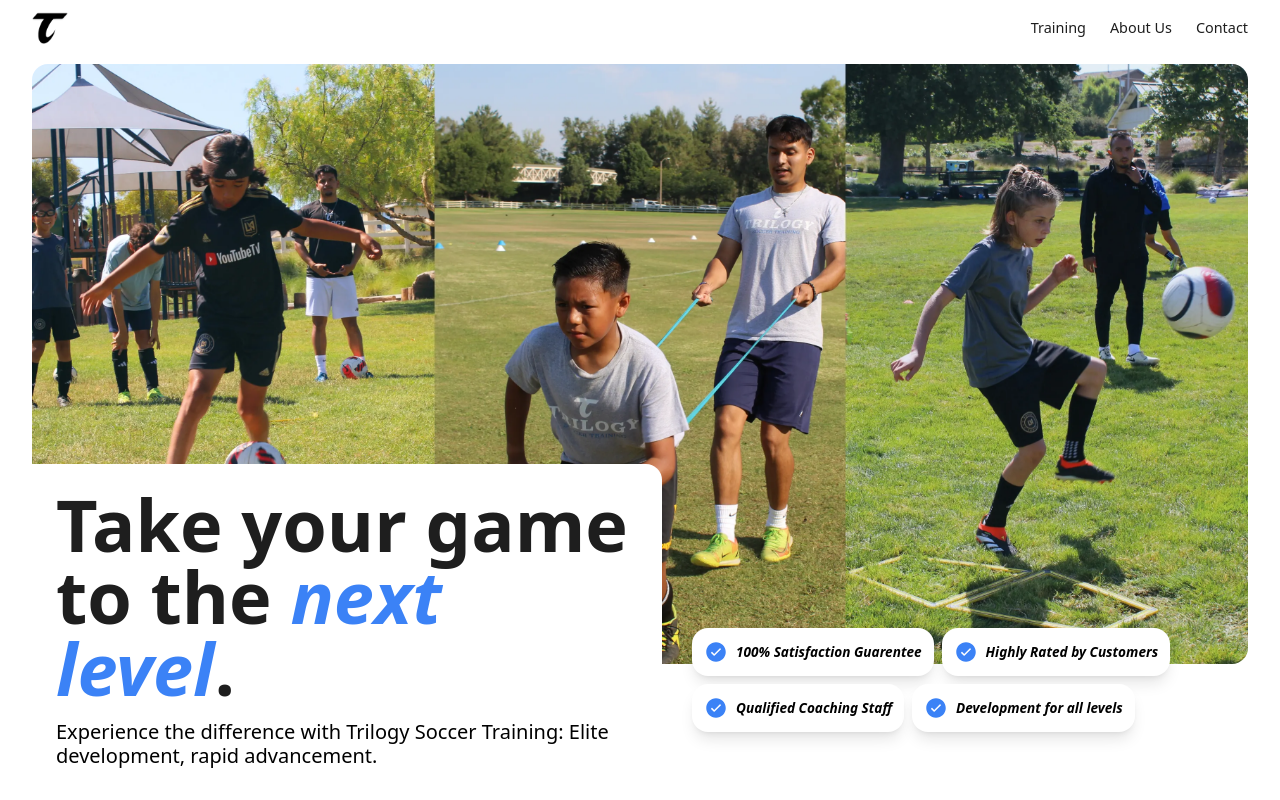
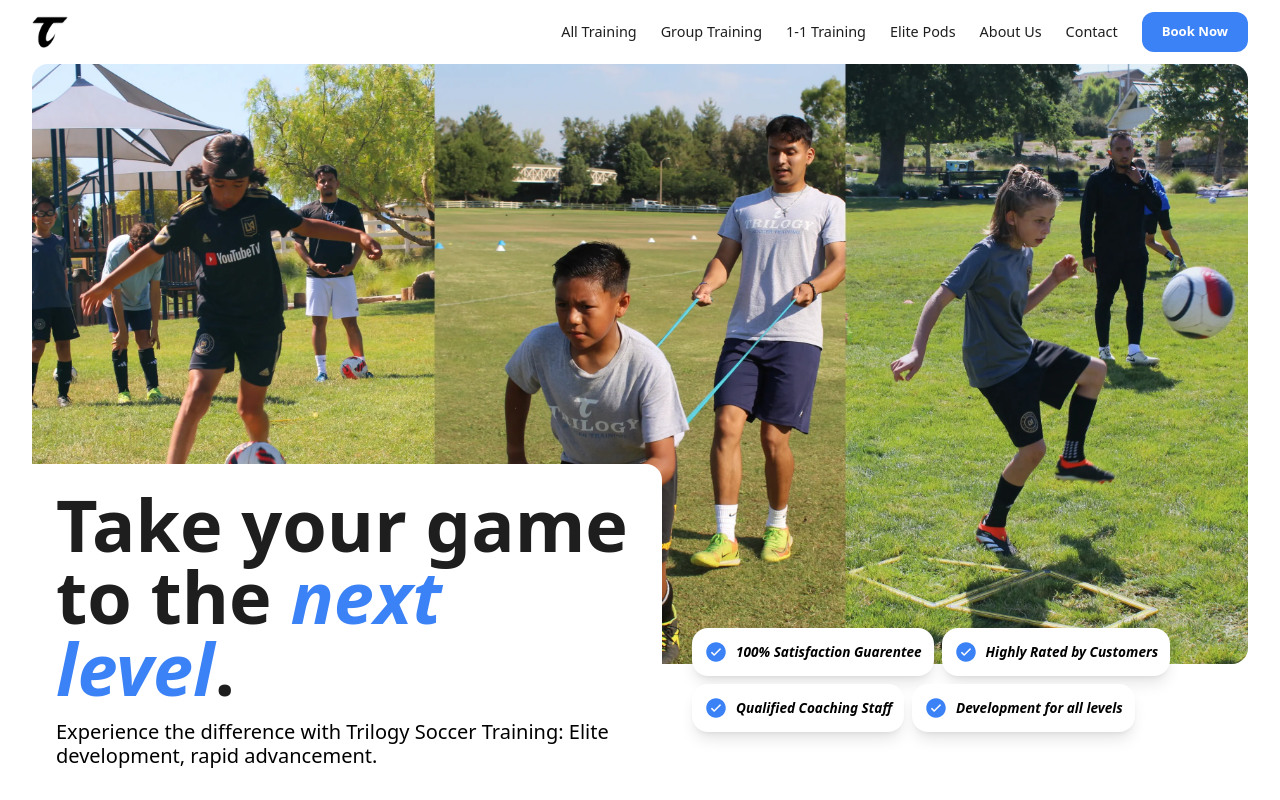
Before and after one commit to fperezfrancisco/trilogy-website-v3, a React (Vite) app: page / in a window 1280 px wide. Shown: the top 800 px of the page. Built offline with nearby package versions, Linux system fonts and the light colour scheme.

Commit message:
updated nav bar

```diff
--- a/src/components/nav/Header.jsx
+++ b/src/components/nav/Header.jsx
@@ -1,4 +1,4 @@
-import React, { useState } from "react";
+import { useEffect, useState } from "react";
 import trilogyLogo from "../../assets/logos/trilogy-t-logo.png";
 import { Link } from "react-router-dom";
 import NavList from "./NavList";
@@ -7,47 +7,122 @@ import { HiX } from "react-icons/hi";
 
 function Header() {
   const navBarList = [
-    { itemTitle: "Training", link: "/training" },
+    { itemTitle: "All Training", link: "/training" },
+    { itemTitle: "Group Training", link: "/opengroups" },
+    { itemTitle: "1-1 Training", link: "/elitementorship" },
+    { itemTitle: "Elite Pods", link: "/elitepods" },
     { itemTitle: "About Us", link: "/about" },
     { itemTitle: "Contact", link: "/contact" },
   ];
+  const bookNowUrl = "https://trilogysoccer.setmore.com/";
 
   const [mobileMenuOpen, setMobileMenuOpen] = useState(false);
+  const [scrolled, setScrolled] = useState(false);
+
+  useEffect(() => {
+    const handleScroll = () => {
+      setScrolled(window.scrollY > 20);
+    };
+
+    handleScroll();
+    window.addEventListener("scroll", handleScroll);
+
+    return () => window.removeEventListener("scroll", handleScroll);
+  }, []);
 
   const toggleMenu = () => {
     setMobileMenuOpen(!mobileMenuOpen);
   };
 
+  const closeMenu = () => {
+    setMobileMenuOpen(false);
+  };
+
   return (
-    <header className="w-full fixed top-0 left-0 right-0 z-[100] bg-white h-[56px] px-4 md:px-8 max-w-[2400px] my-0 mx-auto flex items-center justify-between">
+    <header
+      className={`w-full fixed top-0 left-0 right-0 z-[100] h-[64px] px-4 md:px-8 max-w-[2400px] my-0 mx-auto flex items-center justify-between transition-colors duration-300 ${
+        scrolled ? "bg-blue-500 shadow-md" : "bg-transparent"
+      }`}
+    >
       <span className="h-full flex items-center">
-        <Link to="/">
+        <Link to="/" onClick={closeMenu}>
           <img
             src={trilogyLogo}
             width={36}
             className="hover:scale-110 transition-all ease-out duration-150 cursor-pointer"
+            alt="Trilogy Soccer logo"
           />
         </Link>
       </span>
-      <NavList mobile={false} main={true} list={navBarList} />
-      <span
-        className={`h-full ml-4 flex md:hidden items-center justify-center`}
+      <div className="hidden md:flex items-center gap-5 lg:gap-6">
+        <NavList
+          mobile={false}
+          main={true}
+          list={navBarList}
+          scrolled={scrolled}
+        />
+        <a
+          href={bookNowUrl}
+          target="_blank"
+          rel="noreferrer"
+          className={`rounded-xl px-5 py-2.5 text-[0.82rem] font-semibold transition-colors duration-200 ${
+            scrolled
+              ? "bg-white text-blue-500 hover:bg-blue-50"
+              : "bg-blue-500 text-white hover:bg-blue-400"
+          }`}
+        >
+          Book Now
+        </a>
+      </div>
+      <button
+        type="button"
+        aria-label="Open navigation menu"
+        className="h-full ml-4 flex md:hidden items-center justify-center"
         onClick={toggleMenu}
       >
-        <HiMenu className="text-3xl hover:scale-110 transition-all ease-out duration-150 cursor-pointer" />
-      </span>
+        <HiMenu
+          className={`text-3xl hover:scale-110 transition-all ease-out duration-150 cursor-pointer ${
+            scrolled ? "text-white" : "text-[#1e1e1e]"
+          }`}
+        />
+      </button>
+      <div
+        className={`fixed inset-0 z-[90] bg-black/30 transition-opacity duration-200 md:hidden ${
+          mobileMenuOpen
+            ? "pointer-events-auto opacity-100"
+            : "pointer-events-none opacity-0"
+        }`}
+        onClick={closeMenu}
+      />
       <div
         className={`fixed ${
           mobileMenuOpen ? "translate-x-0" : "translate-x-[110%]"
-        } transition-all ease-out duration-200  z-10 top-0 bottom-0 right-0 mobileMenu h-screen w-full max-w-[275px] bg-white p-4 sm:p-6 flex md:hidden flex-col rounded-l-2xl border-2`}
+        } transition-all ease-out duration-200 z-[100] top-0 bottom-0 right-0 mobileMenu h-screen w-full max-w-[300px] bg-white p-5 sm:p-6 flex md:hidden flex-col rounded-l-2xl border border-neutral-200 shadow-xl`}
       >
-        <span
+        <button
+          type="button"
+          aria-label="Close navigation menu"
           className="absolute z-20 top-4 right-4 font-bold text-3xl cursor-pointer"
           onClick={toggleMenu}
         >
           <HiX />
-        </span>
-        <NavList mobile={true} main={true} list={navBarList} />
+        </button>
+        <NavList
+          mobile={true}
+          main={true}
+          list={navBarList}
+          scrolled={false}
+          onItemClick={closeMenu}
+        />
+        <a
+          href={bookNowUrl}
+          target="_blank"
+          rel="noreferrer"
+          onClick={closeMenu}
+          className="mt-8 inline-flex w-full items-center justify-center rounded-xl bg-blue-500 px-5 py-3 text-base font-semibold text-white transition-colors duration-200 hover:bg-blue-400"
+        >
+          Book Now
+        </a>
       </div>
     </header>
   );
--- a/src/components/nav/NavList.jsx
+++ b/src/components/nav/NavList.jsx
@@ -1,7 +1,7 @@
-import React from "react";
+/* eslint-disable react/prop-types */
 import { Link } from "react-router-dom";
 
-function NavList({ mobile, main, list }) {
+function NavList({ mobile, main, list, scrolled, onItemClick }) {
   return (
     <nav
       className={`items-center
@@ -11,16 +11,21 @@ function NavList({ mobile, main, list }) {
       {list && (
         <ul
           className={`flex list-none
-        ${mobile ? "flex-col mt-12 pl-3 gap-4" : "flex-row gap-6"}
+        ${mobile ? "flex-col mt-12 gap-5" : "flex-row gap-5 lg:gap-6"}
         `}
         >
           {list.map((listItem) => (
             <li
-              className={`${
-                mobile ? "text-lg" : "text-[0.9rem] "
-              } font-medium  text-[#1e1e1e] cursor-pointer hover:underline underline-offset-8 hover:text-blue-500`}
+              key={listItem.link}
+              className={`${mobile ? "text-lg" : "text-[0.86rem] lg:text-[0.9rem]"} ${
+                mobile
+                  ? "text-[#1e1e1e] hover:text-blue-500"
+                  : scrolled
+                    ? "text-white hover:text-white/80"
+                    : "text-[#1e1e1e] hover:text-blue-500"
+              } font-medium cursor-pointer transition-colors duration-200 hover:underline underline-offset-8`}
             >
-              <Link className="" to={listItem.link}>
+              <Link className="" to={listItem.link} onClick={onItemClick}>
                 {listItem.itemTitle}
               </Link>
             </li>
```
